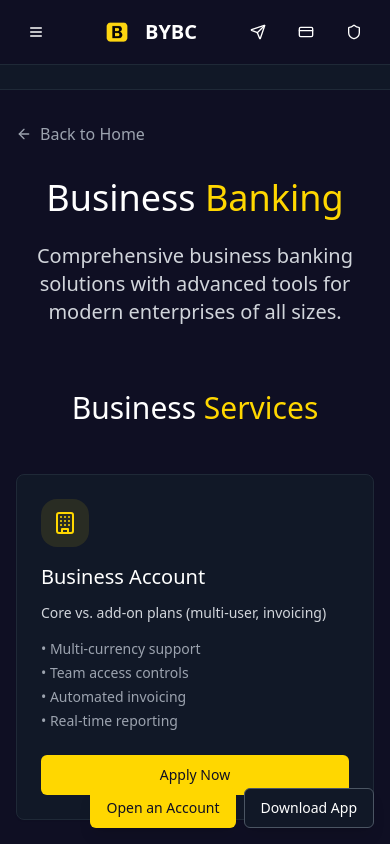
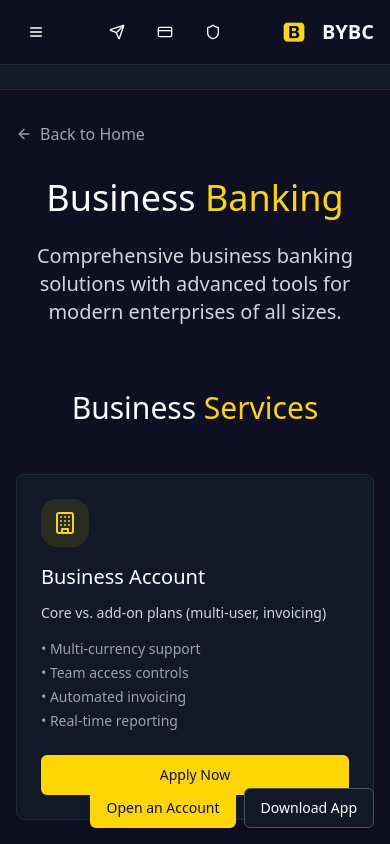
Before and after one commit to BYBC-Banking/bybc-banking-landing-page, a React (Vite) app: page /business in a window 390 px wide. Shown: the top 844 px of the page. Built offline with nearby package versions, Linux system fonts and the light colour scheme.

Commit message:
Move BYBC logo to the right in header
Moves the BYBC logo to the right side of the header.

```diff
--- a/src/components/Header.tsx
+++ b/src/components/Header.tsx
@@ -58,16 +58,6 @@ const Header = () => {
             />
           </div>
 
-          {/* Desktop Logo - Left Side on large screens */}
-          <div className="hidden lg:flex items-center">
-            <Logo />
-          </div>
-
-          {/* Mobile Logo - Right Side on small/medium screens */}
-          <div className="lg:hidden flex items-center">
-            <Logo />
-          </div>
-
           {/* Action Buttons - Center */}
           <div className="flex items-center space-x-2 sm:space-x-4">
             <Link to="/send-money">
@@ -102,6 +92,11 @@ const Header = () => {
             </Link>
           </div>
 
+          {/* Logo - Right Side */}
+          <div className="flex items-center">
+            <Logo />
+          </div>
+
           {/* Desktop Navigation and Right Section */}
           <DesktopNavigation navigationItems={navigationItems} />
         </div>
```
